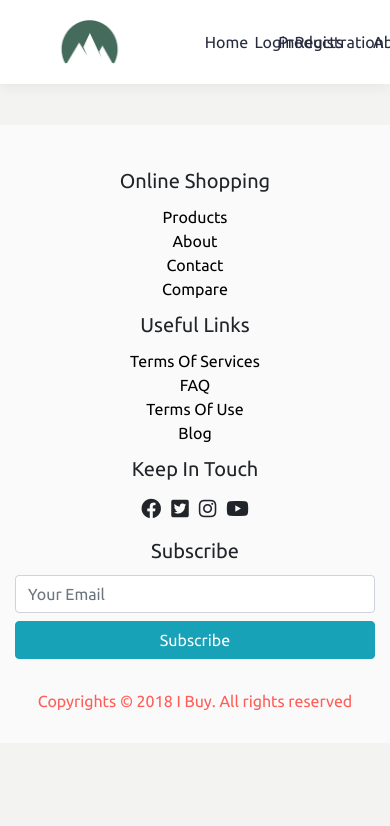
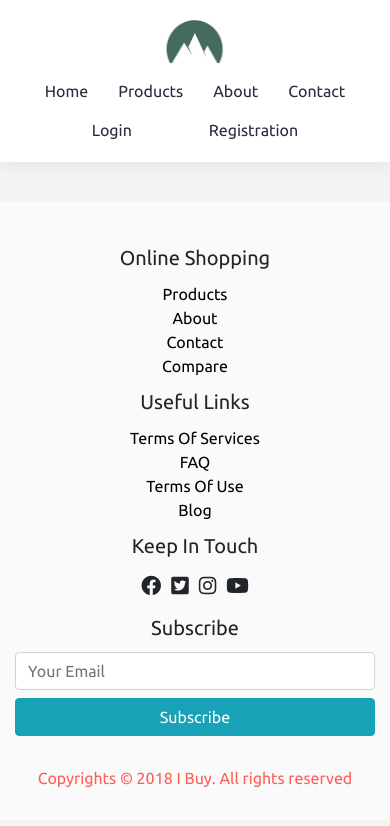
Before and after one commit to iurisajaia/E-Commerce, a React (Create React App) app in the folder client/: page /cart in a window 390 px wide. Shown: the top 826 px of the page. Built offline with nearby package versions, Linux system fonts and the light colour scheme; no server answers; a web font is replaced by a local one.

Commit message:
responsive

```diff
--- a/client/src/State.js
+++ b/client/src/State.js
@@ -409,7 +409,8 @@ class MyProvider extends Component {
     const data = {
       product: e.target.dataset.prodid,
       user: e.target.dataset.userid,
-      prod: e.target.dataset.product
+      prod: e.target.dataset.product,
+      quantity: e.target.dataset.quantity
     };
     fetch("/accept-delivery", {
       method: "POST",
@@ -538,7 +539,6 @@ class MyProvider extends Component {
     }
   };
 
-
   render() {
     return (
       <MyContext.Provider
--- a/client/src/components/cart/orders.jsx
+++ b/client/src/components/cart/orders.jsx
@@ -113,6 +113,7 @@ class Orders extends Component {
                                   data-prodid={order._id}
                                   data-product={prod._id}
                                   data-userid={order.user._id}
+                                  data-quantity={prod.total / prod.price}
                                   className="btn btn-success"
                                 >
                                   Delivery
--- a/client/src/components/charts/sold.jsx
+++ b/client/src/components/charts/sold.jsx
@@ -40,7 +40,7 @@ class AllStats extends Component {
     return (
       <div className="gender-chart">
         <div className="text-center mt-3 mb-3">
-          <h3 className="section-title">Product Sold</h3>
+          <h3 className="section-title">Sold Production</h3>
         </div>
         <Pie
           data={this.state.chartData}
--- a/client/src/components/charts/topusers.jsx
+++ b/client/src/components/charts/topusers.jsx
@@ -1,5 +1,5 @@
 import React, { Component } from "react";
-import { Pie } from "react-chartjs-2";
+import { Doughnut } from "react-chartjs-2";
 
 class TopUsers extends Component {
   constructor(props) {
@@ -38,7 +38,7 @@ class TopUsers extends Component {
         <div className="text-center mt-3 mb-3">
           <h3 className="section-title">Top Users</h3>
         </div>
-        <Pie
+        <Doughnut
           data={this.state.chartData}
           fontSize={25}
           height={100}
--- a/client/src/components/header/Navbar.js
+++ b/client/src/components/header/Navbar.js
@@ -43,7 +43,7 @@ class Navbar extends Component {
                 compareLength={this.state.compareLength}
                 handleLogout={this.handleLogout}
               />
-              <div style={{ height: "85px" }} />
+              <div className="height-div" />
               {/* <Navigation compareLength={compareLength} user={user} /> */}
             </>
           </>
--- a/client/src/components/user/profile/userArea.jsx
+++ b/client/src/components/user/profile/userArea.jsx
@@ -135,7 +135,7 @@ class UserArea extends Component {
           <>
             <div className="container bootstrap snippet">
               <div className="row">
-                <div className="col-sm-3">
+                <div className="col-md-3 col-sm-12">
                   <div className="text-center">
                     {context.state.user.gender === "male" ? (
                       <>
@@ -191,7 +191,7 @@ class UserArea extends Component {
                     </li>
                   </ul>
                 </div>
-                <div className="col-sm-9">
+                <div className="col-md-9 col-sm-12">
                   <ul className="nav nav-tabs">
                     <li className="">
                       <a data-toggle="tab" href="#information">
--- a/client/src/index.css
+++ b/client/src/index.css
@@ -488,3 +488,90 @@ code {
   color: #ff5d56;
   text-decoration: none;
 }
+.height-div {
+  height: 85px;
+}
+
+/* responsive */
+@media screen and (max-width: 1024px) {
+  .shop-header {
+    flex-wrap: wrap;
+    padding: 20px 15px;
+    position: inherit;
+  }
+  .aside-left,
+  .aside-right,
+  .menu-list {
+    width: 100%;
+  }
+  .aside-left {
+    flex-wrap: wrap;
+  }
+  .aside-left img {
+    margin-right: 0px;
+    margin: auto;
+  }
+  .menu-list {
+    justify-content: center;
+    margin-top: 15px;
+    margin-left: 0px !important;
+  }
+  .height-div {
+    height: 0;
+  }
+  .product-item {
+    width: 30%;
+  }
+  .add-new-review-input,
+  .add-review-btn {
+    width: 100%;
+  }
+}
+
+@media screen and (max-width: 994px) {
+  .similar-products-box {
+    display: inherit;
+  }
+  .another-item {
+    width: 48%;
+    margin-bottom: 30px;
+  }
+
+  .another-item img {
+    width: 100%;
+  }
+  .products-page-row .product-item {
+    width: 32%;
+  }
+}
+
+@media screen and (max-width: 768px) {
+  .product-item {
+    width: 49%;
+  }
+  .single-top {
+    width: 100%;
+  }
+  .product-info {
+    padding: 20px;
+  }
+  .another-item {
+    width: 95%;
+  }
+  .products-page-row .product-item {
+    width: 100%;
+  }
+  .cart-counter-box {
+    position: inherit;
+    width: 100%;
+  }
+  .nav {
+    display: inherit;
+    margin: 30px 0;
+  }
+}
+@media screen and (max-width: 411px) {
+  .product-item {
+    width: 98%;
+  }
+}
```
Also changed, not shown: 2 other files (tests, documents, lock files or other folders).
